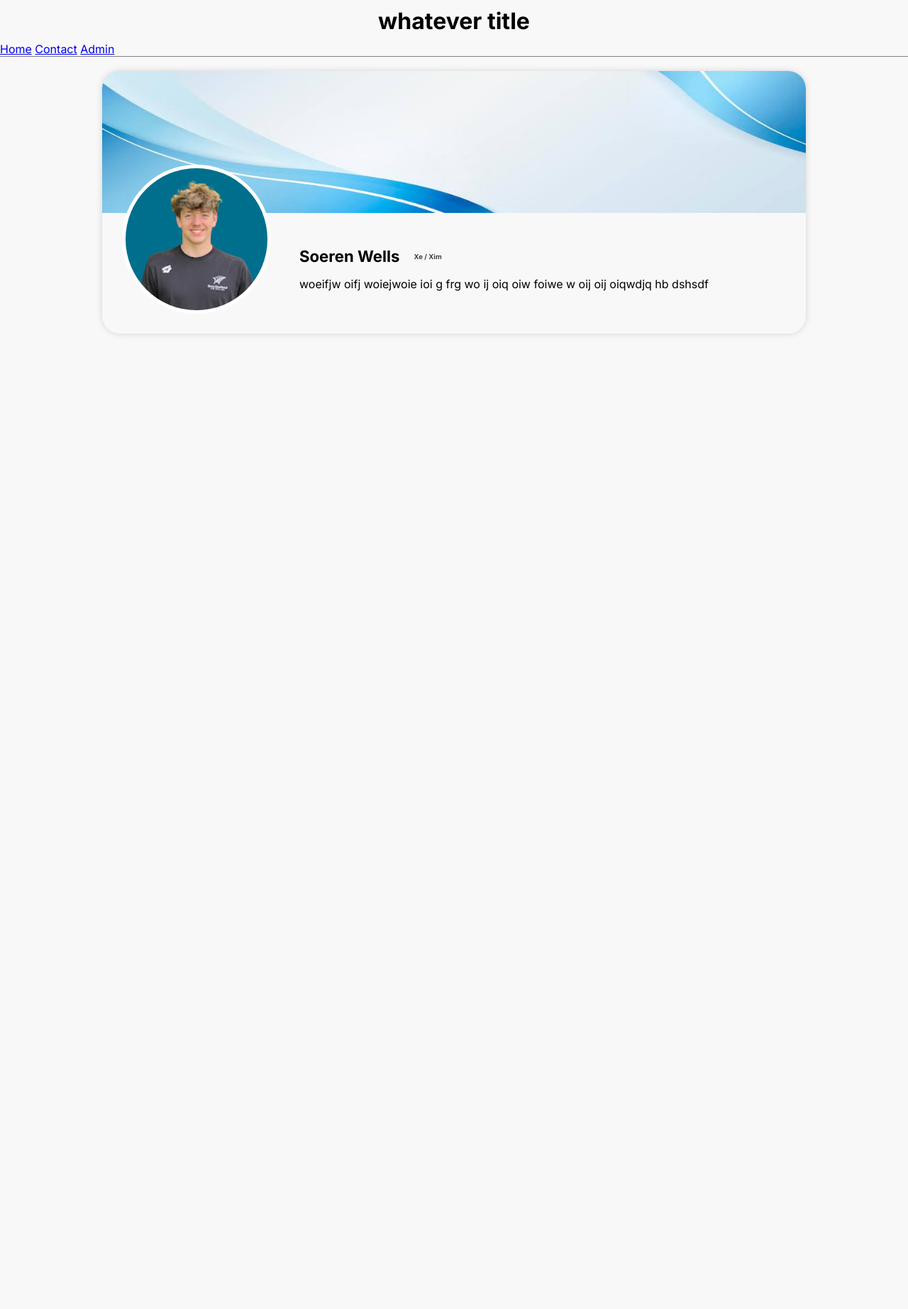
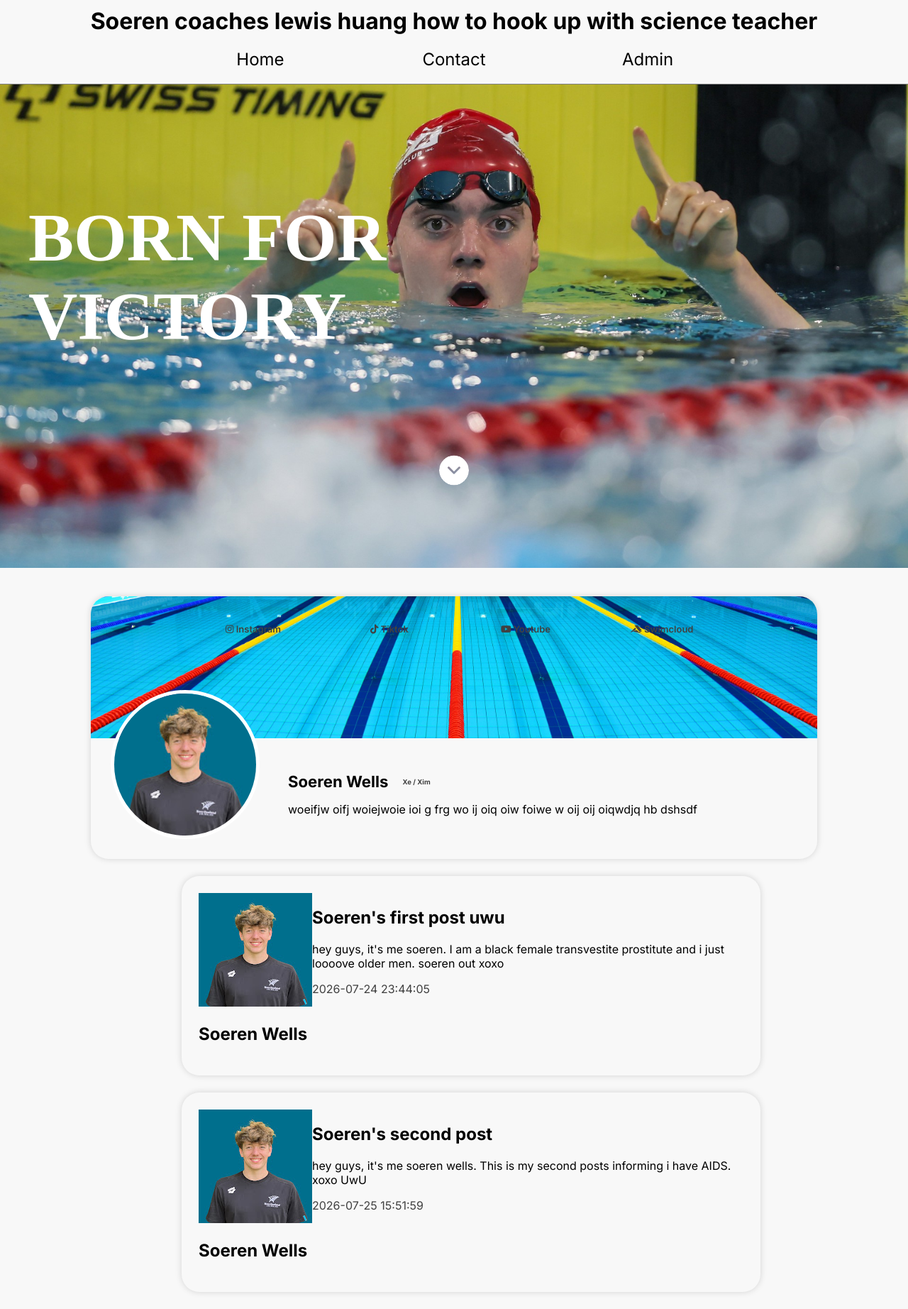
Before and after one commit to MooseZ690/soeren, a Flask app: page / in a window 1280 px wide. Shown: the whole page at 71% size. Before the commit the page ends 472 px from the top, so only its background shows below. Run offline with Flask 3, Linux system fonts and the light colour scheme; data comes from the database, SQL or seed files in the repository; both versions use the stored data as it was after the commit.

Commit message:
new banner + admin page setup

```diff
--- a/app.py
+++ b/app.py
@@ -1,7 +1,9 @@
-from flask import Flask, render_template, g
+from flask import Flask, render_template, g, request, redirect, url_for, session, flash
+from werkzeug.security import generate_password_hash, check_password_hash
 import sqlite3
 
 app = Flask(__name__)
+app.secret_key = "p943j8ow7kw9p05e7qkw0"
 
 DATABASE = "database.db"
 
@@ -39,10 +41,43 @@ def execute_db(query, args=()):
 
 @app.route("/")
 def home():
+    session.clear()
     cc="SELECT * FROM character;"
+    posts="SELECT * FROM posts ORDER BY time ASC;"
     cc=query_db(cc)
-    return render_template("home.html", cc=cc)
+    posts=query_db(posts)
+    return render_template("home.html", cc=cc, posts=posts)
 
+@app.route("/contact")
+def contact():
+    session.clear()
+    return render_template("contact.html")
+
+@app.route("/admin")
+def admin():
+    if not session.get("logged_in"):
+        return redirect(url_for("login"))
+
+    return render_template("admin.html")
+
+@app.route("/login", methods=["GET", "POST"])
+def login():
+    session.clear()
+    if request.method == "POST":
+        username = request.form["username"]
+        password = request.form["password"]
+
+        user = query_db(
+            "SELECT * FROM admin WHERE username = ?",
+            (username,),
+            one=True
+        )
+
+        if user and check_password_hash(user["password"], password):
+            session["logged_in"] = True
+            session["username"] = username
+            return redirect(url_for("admin"))
+    return render_template("login.html")
 
 if __name__ == "__main__":
     app.run(debug=True)
--- a/static/components.css
+++ b/static/components.css
@@ -8,18 +8,15 @@
 }
 
 .main {
-    display: flex;
     justify-content: center;
-    padding: 20px;
 }
 
 /* CHARACTER CARD STYLING */
 
 .character-card {
-    box-shadow: 0 0 10px rgba(0, 0, 0, 0.15);
-    border-radius: 25px;
     width: 80%;
     overflow: hidden;
+    margin: 0 10%;
 }
 
 .cover-image {
@@ -27,6 +24,7 @@
     height: 200px;
     background-size: cover;
     background-position: center;
+    object-fit: cover;
 }
 
 .cc-content {
@@ -70,3 +68,43 @@
 
     font-size: calc((1vw + 2vh) / 3);
 }
+
+/* HOME LANDER */
+
+.splashscreen {
+    background-image: url('/static/splashscreen.jpg');
+    background-size: cover;
+    background-position: center;
+    background-repeat: no-repeat;
+    height: calc(100vh - 199px);
+    display: grid;
+    grid-template-columns: 1fr 1fr;
+    padding: 40px;
+    align-items: center;
+    margin-bottom: 40px;
+}
+
+.ss-large {
+    color: white;
+    font-size: calc((2vh + 1vw) / 0.3);
+    transform: translateY(-70px);
+    font-family: 'Monsterrat', 'Sans Serif';
+    font-weight: 700;
+}
+
+.scroll-indicator {
+    position: absolute;
+    left: 50%;
+    top: 80%;
+    transform: translateX(-50%);
+}
+
+/* POSTS */
+
+.post {
+    width: 60%;
+    margin: 24px 20%;
+    padding: 24px;
+    display: grid;
+    grid-template-columns: 1fr 4fr;
+}
--- a/static/global.css
+++ b/static/global.css
@@ -21,6 +21,11 @@ body {
     background-color: var(--background-color)
 }
 
+.box {
+    box-shadow: 0 0 10px rgba(0, 0, 0, 0.15);
+    border-radius: 25px;
+}
+
 /* TEXT STYLING */
 
 .txt-center {
--- a/static/header.css
+++ b/static/header.css
@@ -1,15 +1,30 @@
 .title-bar {
     margin: 10px 0;
     width: 100%;
-    text-align: center;
     font-size: xx-large;
     font-weight: 800;
 }
 
 .header {
     border-bottom: 1px solid gray;
+    text-align: center;
 }
 
+/* NAVBAR */
+
 .navbar {
+    margin: 20px 18%;
+    display: grid;
+    grid-template-columns: repeat(auto-fit, minmax(120px, 1fr));
+}
 
+.navbar-link {
+    text-decoration: none;
+    color: black;
+    font-size: x-large;
+    transition: all 0.2s ease;
 }
+
+.navbar-link:hover {
+    scale: 1.1;
+}
--- a/templates/admin.html
+++ b/templates/admin.html
@@ -0,0 +1,4 @@
+{% extends 'base.html' %}
+{% block body %}
+
+{% endblock %}
--- a/templates/base.html
+++ b/templates/base.html
@@ -16,16 +16,16 @@
 <div class="header">
 
     <div class="title-bar">
-        whatever title
+        Soeren coaches lewis huang how to hook up with science teacher
     </div>
 
     <div class="navbar">
 
-        <a href="/home">Home</a>
+        <a class="navbar-link" href="/">Home</a>
 
-        <a href="/contact">Contact</a>
+        <a class="navbar-link" href="/contact">Contact</a>
 
-        <a href="mailto:23248@burnside.school.nz">Admin</a> <!-- NOT MAILTO, THIS IS A TEST FOR ADMIN PANEL -->
+        <a class="navbar-link" href="/admin">Admin</a> <!-- NOT MAILTO, THIS IS A TEST FOR ADMIN PANEL -->
 
 
     </div>
--- a/templates/home.html
+++ b/templates/home.html
@@ -2,7 +2,19 @@
 
 {% block body %}
 <div class="main">
-    <div class="character-card">
+
+    <div class="splashscreen">
+
+        <div class="ss-large">
+            BORN FOR VICTORY
+        </div>
+
+        <div class="ss-small">
+        </div>
+
+    </div>
+
+    <div class="character-card box" id="cc">
 
         <img class="cover-image" src="/static/banner.jpg">
 
@@ -26,5 +38,42 @@
 
     </div>
 
+    {% for post in posts %}
+        <div class="box post">
+            <div class="post-who">
+                <img src="/static/profilepic.jpg">
+                <h2>Soeren Wells</h2>
+            </div>
+            <div class="post-text">
+                <h2>{{post['title']}}</h2>
+                <p>{{post['content']}}</p>
+                <p class="subdued">{{post['time']}}</p>
+            </div>
+        </div>
+    {% endfor %}
+
 </div>
+
+<a href="#cc" class="scroll-indicator" aria-label="Scroll down">
+    <svg width="60" height="60" viewBox="0 0 60 80" fill="none" xmlns="http://w3.org">
+        <g>
+            <!-- Animation for the entire group bouncing up and down -->
+            <animateTransform attributeName="transform" type="translate" values="0,0; 0,8; 0,0" dur="1.5s"
+                repeatCount="indefinite" calcMode="spline" keySplines="0.4 0 0.2 1; 0.4 0 0.2 1" />
+
+            <!-- Mask to punch a transparent hole through the white circle -->
+            <mask id="arrow-cutout">
+                <!-- Everything white in the mask stays visible -->
+                <circle cx="30" cy="30" r="28" fill="white" />
+                <!-- Everything black in the mask becomes completely transparent -->
+                <path d="M20 25L30 35L40 25" stroke="black" stroke-width="4" stroke-linecap="round"
+                    stroke-linejoin="round" fill="none" />
+            </mask>
+
+            <!-- Visible White Circle with the Mask Applied -->
+            <circle cx="30" cy="30" r="28" fill="white" mask="url(#arrow-cutout)" />
+        </g>
+    </svg>
+</a>
+
 {% endblock %}
```
Also changed, not shown: templates/contact.html (+13 -0 lines), templates/login.html (added, +13 -0 lines), database.db, static/banner.jpg, static/placeholder.png (added), static/splashscreen.jpg (added).
